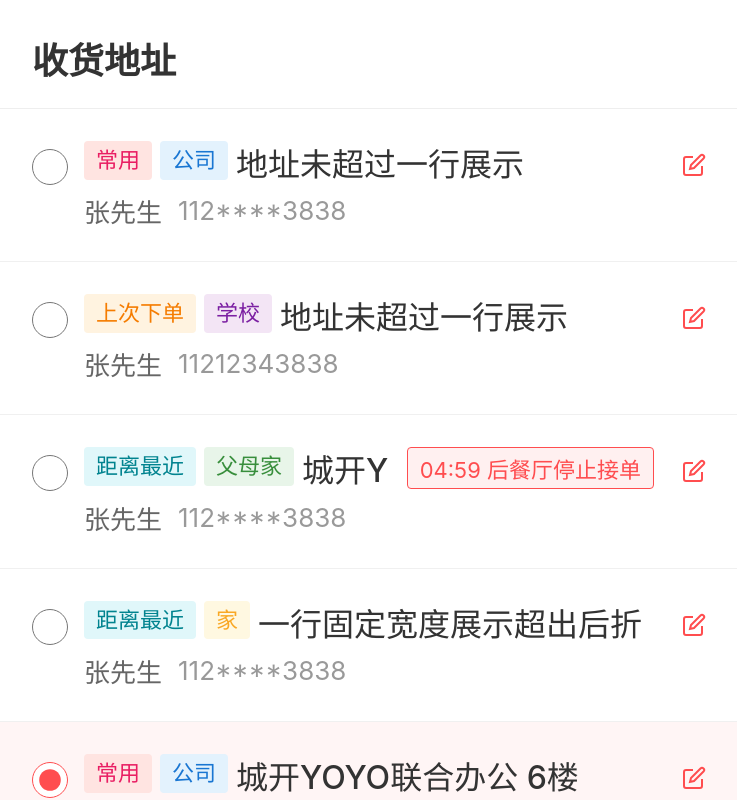
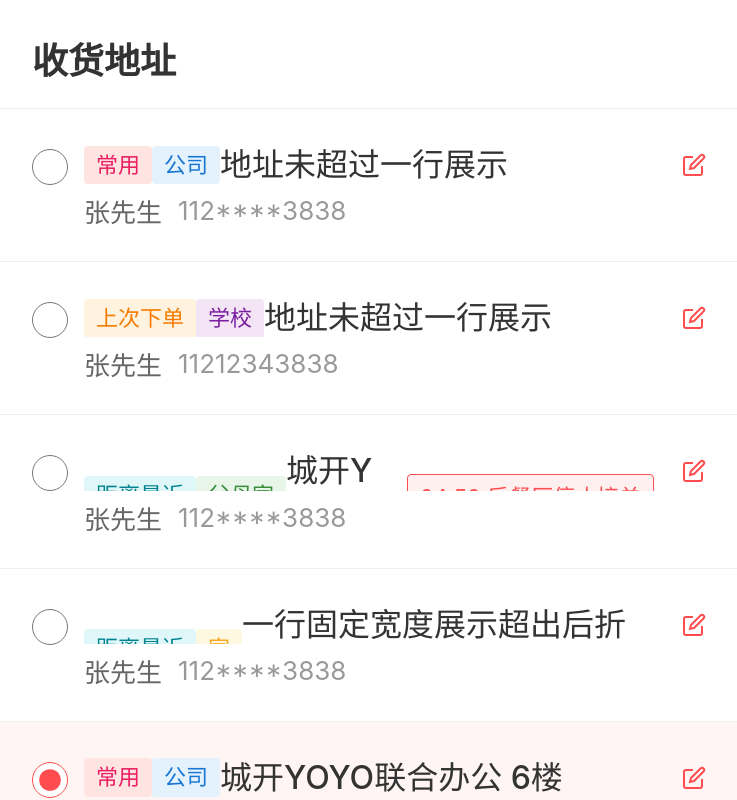
Before and after one commit to Potato-balls/Test-questions, a React (Vite) app: page / in a window 1280 px wide. Shown: the top 800 px of the page, without its empty margins (265-1002 px from the left). Built offline with nearby package versions, Linux system fonts and the light colour scheme.

Commit message:
feat: 重构地址行布局，标签和地址名称在同一容器内换行展示
- 标签和地址文本共同组成一行，自然换行
- 整体最多显示两行
- 地址文本溢出时显示省略号
- 简化组件逻辑，移除不必要的状态管理

```diff
--- a/src/components/AddressList/AddressList.scss
+++ b/src/components/AddressList/AddressList.scss
@@ -88,19 +88,11 @@ body {
 /* 地址行 - 标签和地址名称可以在同一行，溢出换行，最多两行 */
 .address-line {
   display: flex;
-  align-items: flex-start;
+  align-items: center;
   flex-wrap: wrap;
   max-height: 2.7em; /* 限制最多两行: 1.5em * 2 */
   overflow: hidden;
   position: relative;
-}
-
-.line-1 {
-  flex-wrap: wrap;
-}
-
-.line-2 {
-  margin-top: 0;
 }
 
 /* 标签容器 */
@@ -111,12 +103,6 @@ body {
   gap: 8px;
   margin-right: 8px;
   flex-shrink: 0;
-}
-
-.tags-end {
-  // 第二行标签最多占 50% 宽度
-  max-width: 50%;
-  flex-wrap: wrap;
 }
 
 /* 标签徽章 */
--- a/src/components/AddressList/AddressList.tsx
+++ b/src/components/AddressList/AddressList.tsx
@@ -94,77 +94,20 @@ const TagBadge: React.FC<{ tag: Tag }> = ({ tag }) => {
   );
 };
 
-// 地址行组件 - 处理标签和地址的布局（第三行重点实现）
+// 地址行组件 - 标签和地址名称共同展示，最多两行
 const AddressLine: React.FC<{ address: Address }> = ({ address }) => {
-  // 智能分配标签到第一行和第二行
-  const [firstLineTags, setFirstLineTags] = useState<Tag[]>([]);
-  const [secondLineTags, setSecondLineTags] = useState<Tag[]>([]);
-
-  React.useEffect(() => {
-    if (address.tags.length === 0) {
-      setFirstLineTags([]);
-      setSecondLineTags([]);
-      return;
-    }
-
-    // 如果标签数量 <= 2，全部放在第一行
-    if (address.tags.length <= 2) {
-      setFirstLineTags(address.tags);
-      setSecondLineTags([]);
-      return;
-    }
-
-    // 超过 2 个标签时，第一个放第一行，其余放第二行
-    // 如果第二行标签总宽度超过 50%，则调整
-    const firstTag = address.tags[0];
-    const restTags = address.tags.slice(1);
-
-    // 估算宽度：中文标签约 40px，英文标签约 50px
-    const estimateWidth = (tag: Tag): number => {
-      const charCount = tag.label.length;
-      if (/[一-龥]/.test(tag.label)) {
-        return charCount * 20; // 中文字符
-      }
-      return charCount * 12; // 英文字符
-    };
-
-    // 检查第二行总宽度是否超过 50% (假设总宽度 375px, 50% = 187.5px)
-    const secondLineWidth = restTags.reduce((sum, t) => sum + estimateWidth(t), 0);
-    const MAX_SECOND_LINE_WIDTH = 187;
-
-    if (secondLineWidth > MAX_SECOND_LINE_WIDTH) {
-      // 尝试分配：第一个标签第一行，第二、三个标签第二行，其余第三行
-      setFirstLineTags([firstTag]);
-      setSecondLineTags(restTags.slice(0, 2));
-    } else {
-      setFirstLineTags([firstTag]);
-      setSecondLineTags(restTags);
-    }
-  }, [address.tags]);
-
   return (
     <div className="address-line-wrapper">
-      {/* 第一行：标签 + 地址开头 */}
-      <div className="address-line line-1">
-        <div className="tags-container">
-          {firstLineTags.map((tag, idx) => (
-            <TagBadge key={idx} tag={tag} />
-          ))}
-        </div>
+      <div className="address-line">
+        {/* 标签 */}
+        {address.tags.map((tag, idx) => (
+          <TagBadge key={idx} tag={tag} />
+        ))}
+        {/* 地址文本 */}
         <span className="address-text">{address.address}</span>
+        {/* 特殊信息 */}
         {address.special && <span className="special-tag">{address.special}</span>}
       </div>
-
-      {/* 第二行：剩余标签 */}
-      {secondLineTags.length > 0 && (
-        <div className="address-line line-2">
-          <div className="tags-container tags-end">
-            {secondLineTags.map((tag, idx) => (
-              <TagBadge key={idx} tag={tag} />
-            ))}
-          </div>
-        </div>
-      )}
     </div>
   );
 };
```
